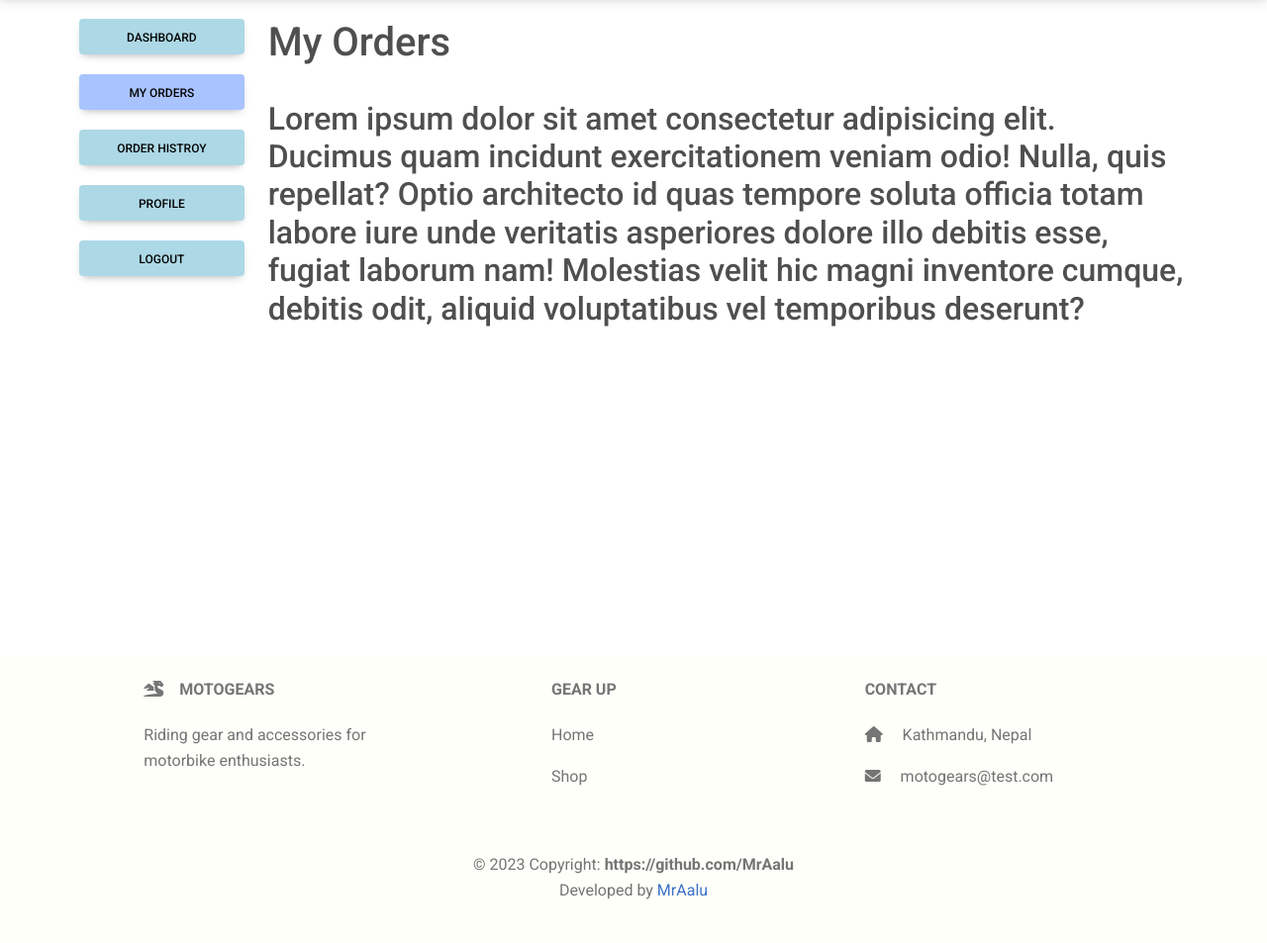
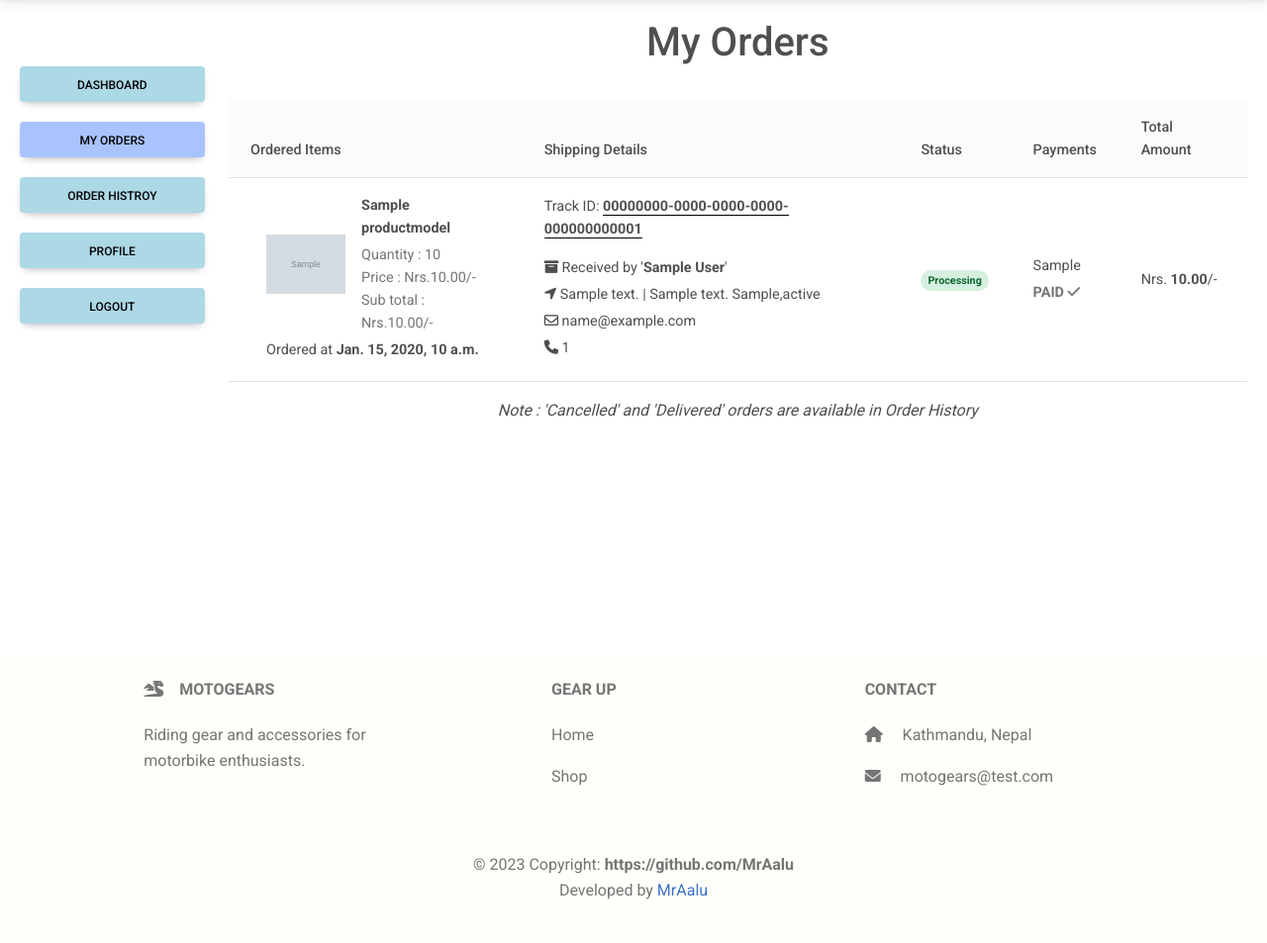
Before and after one commit to MrAalu/Django_Fullstack_Ecommerce_MotoGears, a Django app: page /profile/myorders/ in a window 1280 px wide. Shown: the part 77-1030 px from the top of the page at 99% size. Run offline with Django 4.2, Linux system fonts and the light colour scheme; a user stored in the database is signed in; tables that the repository leaves empty hold one stand-in row (values such as "Sample post"); grey boxes marked "Sample" are stand-in pictures; parts of the project's set-up code (start-up, migrations or seed data) failed here and were passed over; some libraries are stand-ins or nearby versions.

Commit message:
MyOrders added on UserProfile

```diff
--- a/cart/templates/cart/cart.html
+++ b/cart/templates/cart/cart.html
@@ -38,7 +38,7 @@
       {% for item in cart_items %}
         <div class="row my-2">
           <div class="col-md-2">
-            <img src="{{ item.image.url }}" class="img-fluid" alt="Product Image" />
+            <img src="{{ item.image.url }}" class="img-fluid" alt="Product Image" style="width: 150px;height: 150px; object-fit: contain;" />
           </div>
 
           <div class="col-md-6 my-2">
--- a/checkout/templates/checkout/cod.html
+++ b/checkout/templates/checkout/cod.html
@@ -34,7 +34,7 @@
     </div>
     <br />
   {% endif %}
-  <a href="#" class="btn btn-primary">Goto Profile</a>
+  <a href="{% url 'profile' %}" class="btn btn-primary">Goto Profile</a>
   <a href="{% url 'homepage' %}" class="btn btn-secondary">Back to Homepage</a>
 
   <p class="text-center m-5">
--- a/checkout/templates/checkout/success.html
+++ b/checkout/templates/checkout/success.html
@@ -32,7 +32,7 @@
   {% endif %}
   <br />
 
-  <a href="#" class="btn btn-primary">Goto Profile</a>
+  <a href="{% url 'profile' %}" class="btn btn-primary">Goto Profile</a>
   <a href="{% url 'homepage' %}" class="btn btn-secondary">Back to Homepage</a>
 
   <p class="text-center m-5">
--- a/shop/templates/shop/view_product.html
+++ b/shop/templates/shop/view_product.html
@@ -29,7 +29,7 @@
 
 {% block content %}
   <link rel="stylesheet" href="{% static 'css/view_product.css' %}" />
-
+  <div class="container">
     <div class="card my-3">
       <div class="row g-0">
         <div class="col-md-4">
@@ -67,4 +67,5 @@
         </div>
       </div>
     </div>
+  </div>
 {% endblock %}
--- a/static/templates/layout/main.html
+++ b/static/templates/layout/main.html
@@ -52,7 +52,7 @@
       {% endblock %}
 
       <div id="body">
-        <div class="container" id="body">
+        <div class="container-fluid" id="body">
           {% block content %}
 
           {% endblock %}
--- a/userprofile/templates/userprofile/main_profile.html
+++ b/userprofile/templates/userprofile/main_profile.html
@@ -3,7 +3,7 @@
 {% extends 'layout/main.html' %} {% load static %} {% block content %}
   <link rel="stylesheet" href="{% static 'css/userprofile.css' %}" />
   <div class="row">
-    <div class="col profile-sidebar">
+    <div class="col profile-sidebar my-5">
       <a class="btn" href="{% url 'profile' %}" id="profile-sidebar-dashboard">Dashboard</a>
       <a class="btn" href="{% url 'myorders' %}" id="profile-sidebar-myorders">My Orders</a>
       <a class="btn" href="{% url 'orderhistory' %}" id="profile-sidebar-orderhistory">Order Histroy</a>
--- a/userprofile/templates/userprofile/myorders.html
+++ b/userprofile/templates/userprofile/myorders.html
@@ -6,7 +6,101 @@
     profile_sidebar_myorders.style.background = 'rgb(169, 195, 255)'
   </script>
 
-  <h1>My Orders</h1>
+  <h1 class="h1 text-center">My Orders</h1>
   <br />
-  <h2>Lorem ipsum dolor sit amet consectetur adipisicing elit. Ducimus quam incidunt exercitationem veniam odio! Nulla, quis repellat? Optio architecto id quas tempore soluta officia totam labore iure unde veritatis asperiores dolore illo debitis esse, fugiat laborum nam! Molestias velit hic magni inventore cumque, debitis odit, aliquid voluptatibus vel temporibus deserunt?</h2>
+
+  {% if myorders %}
+    <table class="table align-middle mb-0 bg-white">
+      <thead class="bg-light">
+        <tr>
+          <th>Ordered Items</th>
+          <th>Shipping Details</th>
+          <th>Status</th>
+          <th>Payments</th>
+          <th>Total Amount</th>
+        </tr>
+      </thead>
+      <tbody>
+        {% for myorder in myorders %}
+          <tr>
+            <td>
+              <div class="ms-3">
+                <div class="ordered-products">
+                  {% for i in myorder.purchased_items %}
+                    <div class="d-flex align-items-center">
+                      <img src="{{ i.product.image.url }}" alt="" style="width: 80px; height: 80px;object-fit: contain;" />
+                      <div class="ms-3">
+                        <p class="fw-bold mb-1">{{ i.product.title }}</p>
+                        <p class="text-muted mb-0">Quantity : {{ i.quantity }}</p>
+                        <p class="text-muted mb-0">Price : Nrs.{{ i.price }}/-</p>
+                        <p class="text-muted mb-0">Sub total : Nrs.{{ i.cart_total_price }}/-</p>
+                      </div>
+                    </div>
+                  {% endfor %}
+                </div>
+                <p class="fw-normal my-1">
+                  Ordered at <strong>{{ myorder.order_date }}</strong>
+                </p>
+              </div>
+            </td>
+
+            <td>
+              <div class="shipping-details">
+                <p class="fw-normal">
+                  Track ID: <strong><span style="border-bottom: 1px solid black;">{{ myorder.track_id }}</span></strong>
+                </p>
+                <p class="fw-normal mb-1">
+                  <i class="fas fa-box-archive"></i> Received by '<strong>{{ myorder.delivery_information.full_name }}</strong>'
+                </p>
+                <p class="fw-normal mb-1">
+                  <i class="fas fa-location-arrow"></i>
+                  {{ myorder.delivery_information.address_line1 }} {% if myorder.delivery_information.address_line2 %}
+                    | {{ myorder.delivery_information.address_line2 }}
+                  {% endif %}
+
+                  {{ myorder.delivery_information.city }},{{ myorder.delivery_information.state }}
+                </p>
+
+                <p class="fw-normal mb-1">
+                  <i class="far fa-envelope"></i> {{ myorder.delivery_information.email }}
+                </p>
+                <p class="fw-normal mb-1">
+                  <i class="fas fa-phone"></i> {{ myorder.delivery_information.phone_number }}
+                </p>
+              </div>
+            </td>
+
+            <td>
+              {% if myorder.order_status == 'Processing' %}
+                <span class="badge badge-success rounded-pill d-inline">Processing</span>
+              {% elif myorder.order_status == 'Shipping' %}
+                <span class="badge badge-secondary rounded-pill d-inline">Shipping</span>
+              {% endif %}
+            </td>
+
+            <td>
+              <p class="fw-normal mb-1">{{ myorder.payment_type }}</p>
+              <p class="text-muted mb-0">
+                {% if myorder.is_paid == True %}
+                  <strong>PAID</strong> <i class="fas fa-check"></i>
+                {% else %}
+                  <strong>Not PAID</strong> <i class="fas fa-xmark"></i>
+                {% endif %}
+              </p>
+            </td>
+
+            <td>
+              Nrs. <strong>{{ myorder.total_amount }}</strong>/-
+            </td>
+          </tr>
+        {% endfor %}
+      </tbody>
+    </table>
+
+    <p class="p text-center m-3">
+      <i>Note : 'Cancelled' and 'Delivered' orders are available in Order History</i>
+    </p>
+  {% else %}
+    <p class="p text-center">No Orders placed recently</p>
+  {% endif %}
 {% endblock %}
--- a/userprofile/views.py
+++ b/userprofile/views.py
@@ -1,5 +1,6 @@
 from django.shortcuts import render
 from django.views import View
+from home.models import *
 
 
 class ProfileView(View):
@@ -10,7 +11,20 @@ class ProfileView(View):
 
 class MyOrdersView(View):
     def get(self, request):
-        return render(request, "userprofile/myorders.html")
+        excluded_statuses = ["Delivered", "Cancelled"]
+        myorders = (
+            OrderModel.objects.filter(customer_id=request.user)
+            .exclude(order_status__in=excluded_statuses)
+            .order_by("-order_date")
+        )
+
+        data = {"myorders": myorders}
+
+        for order in myorders:
+            purchased_items = PurchasedItemModel.objects.filter(order=order)
+            order.purchased_items = purchased_items
+
+        return render(request, "userprofile/myorders.html", data)
 
 
 class OrderHistoryView(View):
```
Also changed, not shown: home/templates/home/index.html (+5 -3 lines). Lines whose indentation alone changed are shown as unchanged.
